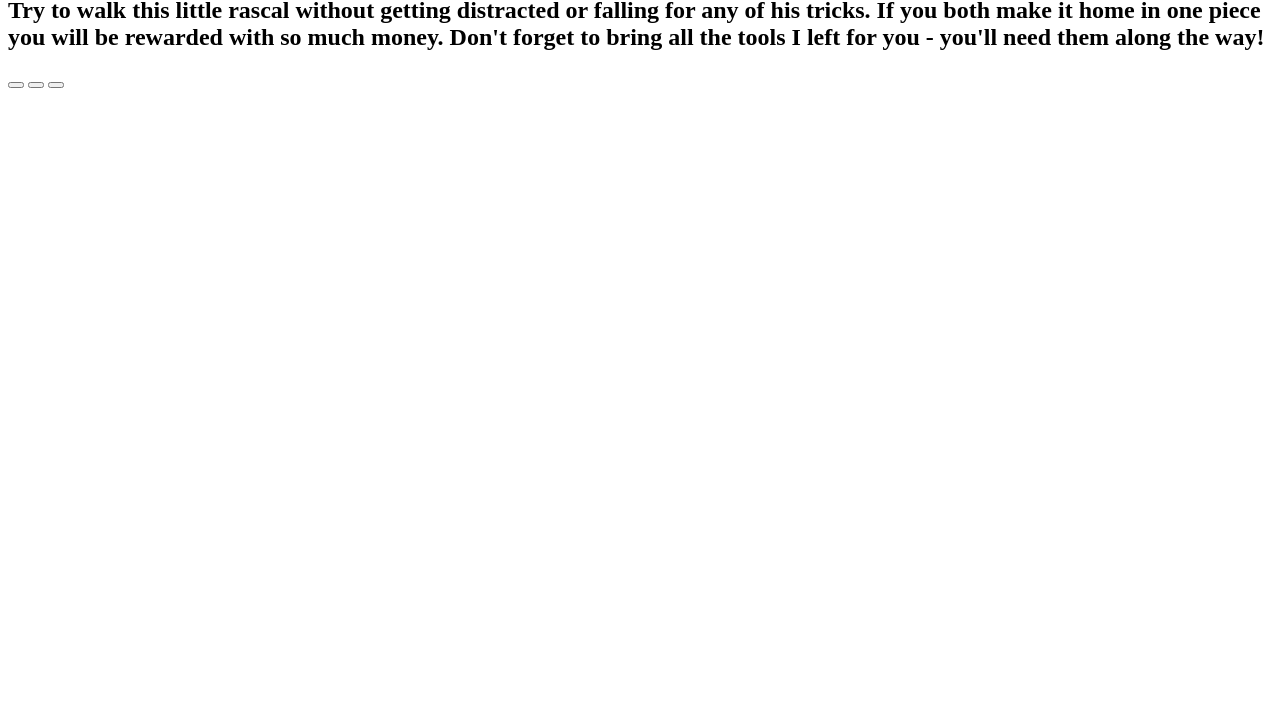
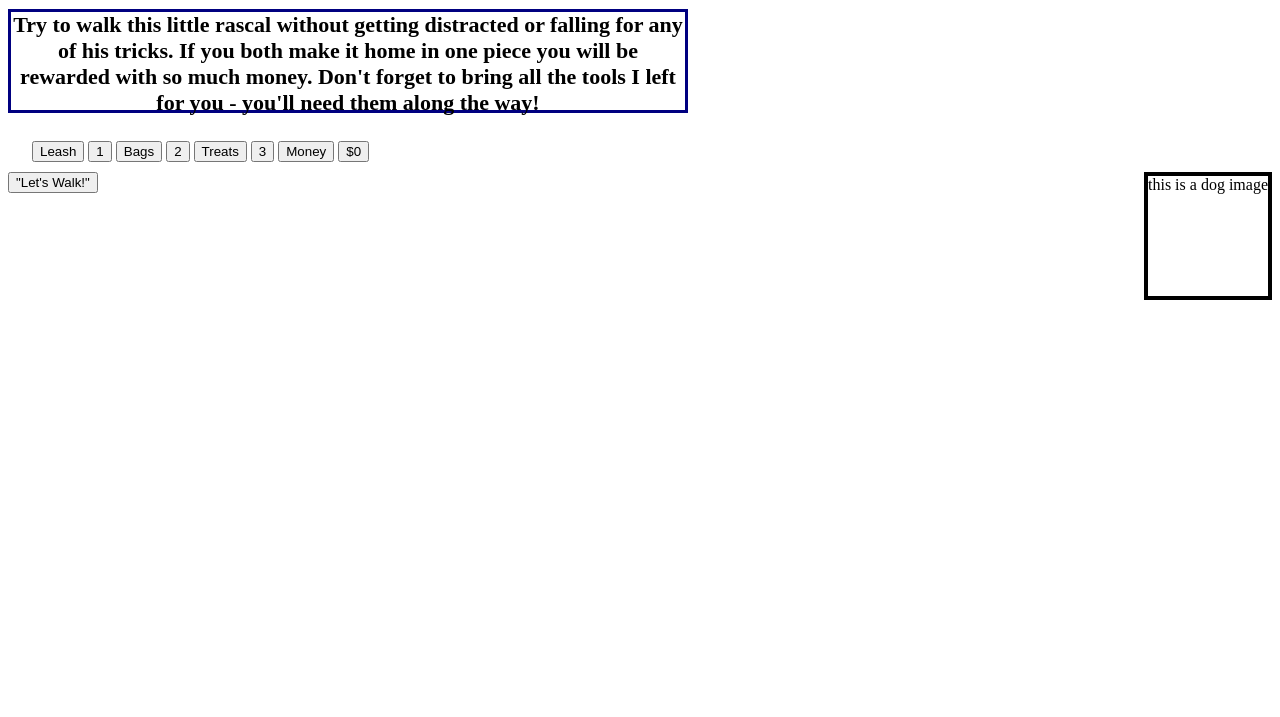
Before and after one commit to btpintens/walk-my-dog, a plain HTML site: page index.html in a window 1280 px wide. Shown: the part 83-800 px from the top of the page. Drawn offline with Linux system fonts and the light colour scheme.

Commit message:
day 1 js, html, css

```diff
--- a/app.js
+++ b/app.js
@@ -5,7 +5,24 @@
 
 //ICON/IMAGE table that lists tools (leash, bags, treats) we have
 //and how much money earned.
-// should the leash/treats/bags decrease? if so, why?
+//
+
+const walkEl = document.querySelector(".walk")
+
+walkEl.addEventListener('click', ( ) => {
+    //console.log("I work");
+});
+
+const treatEl = document.querySelector("#treats")
+
+treatEl.addEventListener('click', ( ) => {
+    console.log("i work too")
+});
+
+
+
+
+
 
 //PAGE 2
 //DISPLAY ELEMENT dog pooped, what do you do
--- a/index.html
+++ b/index.html
@@ -3,22 +3,43 @@
 <head>
     <meta charset="UTF-8">
     <meta name="viewport" content="width=device-width, initial-scale=1.0">
-    <link rel="stylesheet" href="'./css/style.css">
-    <script defer src="./js/app.js"></script>
+    <link rel="stylesheet" href="./main.css">
+    <script defer src="./app.js"></script>
     <title>Walk My Dog</title>
 </head>
 <body>
     <h1>Walk My Dog</h1>
-    <h2>Try to walk this little rascal without getting distracted or
+    <h2 class=intro> Try to walk this little rascal without getting distracted or
         falling for any of his tricks. If you both make it home in one piece
         you will be rewarded with so much money. Don't forget to bring all
         the tools I left for you - you'll need them along the way!
     </h2>
+    <section class=tools>
+        <button id="Leash">Leash</button>
+        <button id="qtyA">1</button>
+        <button id="Bags">Bags</button>
+        <button id="qtyB">2</button>
+        <button id="Treats">Treats</button>
+        <button id="qtyC">3</button>
+        <button id="Money">Money</button>
+        <button id="pocket">$0</button>
+    </section>
+    <section class=dog>
+        <div class="hover-trigger">
+        this is a dog image
+        </div>
+        </section>
+    <section>
+        <div class="hover-content">
+            Hint: Give me a treat if you want me to walk with you!
+        </div>
+    </section>
 
-    <section>
-        <button id="A"></button>
-        <button id="B"></button>
-        <button id="C"></button>
+    <section class=walk>
+        <button id="A">
+            "Let's Walk!"
+        </button>
+
     </section>
 </body>
 </html>
--- a/main.css
+++ b/main.css
@@ -2,11 +2,57 @@ h1 {
     font-family: 'Gill Sans', 'Gill Sans MT', Calibri, 'Trebuchet MS', sans-serif;
     color: navy;
     text-align: center;
-    font-size:
+    font-size: 36px;
 }
 
 h2 {
-    font-family:'Gill Sans', 'Gill Sans MT', Calibri, 'Trebuchet MS', sans-serif;
+    box-sizing: border-box;
     text-align: center;
-    font-size;
+    font-size: 22px;
+    height: 104px;
+    width: 680px;
 }
+ .intro {
+    display: flex;
+    border: solid;
+    border-color: navy;
+    border-width: medium;
+
+ }
+
+ .tools {
+    border: solid;
+    border: navy;
+    border-width: medium;
+    width: 50%;
+    display: block;
+    padding: 10px 24px;
+    justify-content: space-evenly;
+
+ }
+
+ .dog {
+    border: solid 4px;
+    float: right;
+    width: 120px;
+    height: 120px;
+ }
+
+ .hover-content {
+    display: none;
+ }
+
+ .hover-trigger:hover + .hover-content {
+    display: block;
+ }
+
+ .button {
+    width: 720px;
+    height: 48px;
+    display: flex;
+    justify-content: space-evenly;
+    border: solid;
+    border-color: navy;
+    border-width: medium;
+    color: ;
+ }
```
